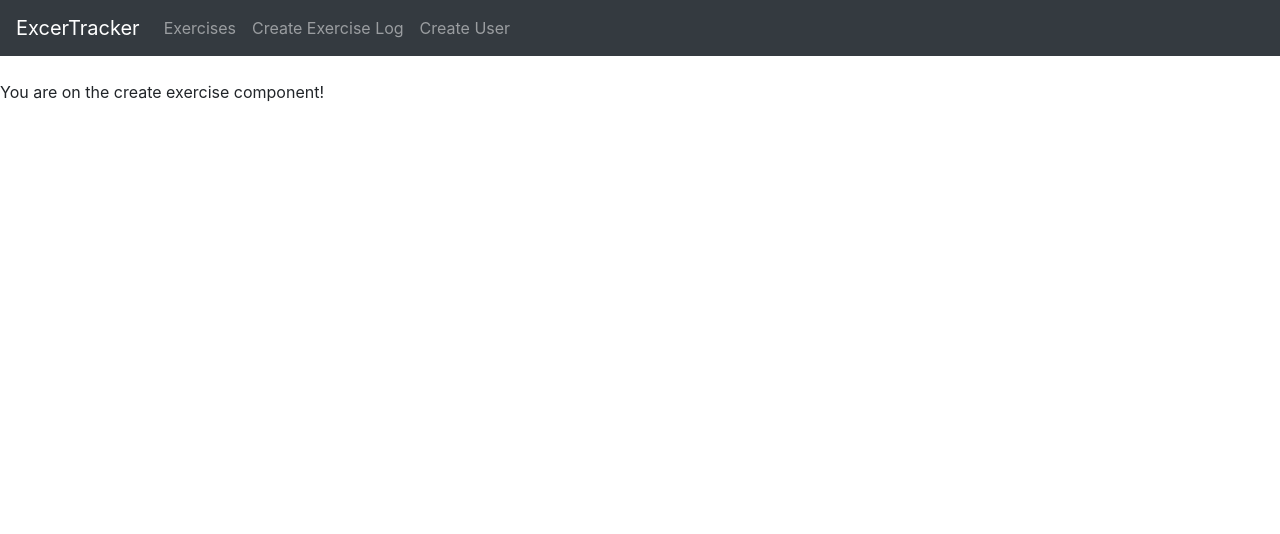
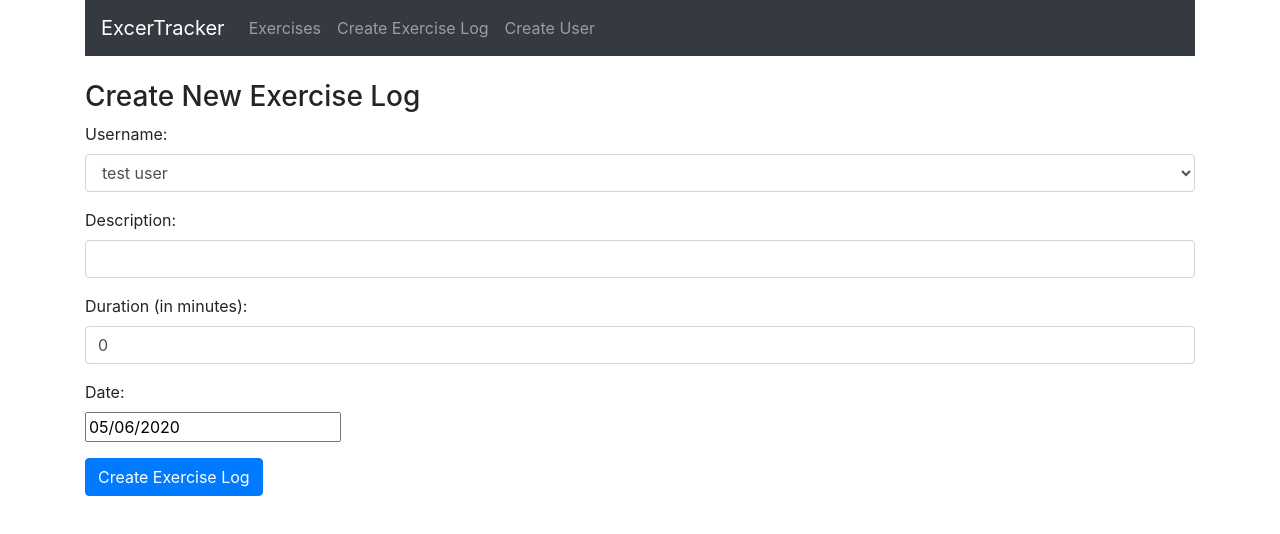
Before and after one commit to EmilKlepacz/mern-exercise-tracker, a React (Create React App) app: page /create in a window 1280 px wide. Shown: the top 534 px of the page. Built offline with nearby package versions, Linux system fonts and the light colour scheme.

Commit message:
created form for create-exercise component

```diff
--- a/package.json
+++ b/package.json
@@ -8,6 +8,8 @@
     "@testing-library/user-event": "^7.2.1",
     "bootstrap": "^4.4.1",
     "react": "^16.13.1",
+    "react-date-picker": "^8.0.1",
+    "react-datepicker": "^2.14.1",
     "react-dom": "^16.13.1",
     "react-router-dom": "^5.1.2",
     "react-scripts": "3.4.1"
--- a/src/App.js
+++ b/src/App.js
@@ -11,12 +11,14 @@ import CreateUser from "./components/create-user.component";
 function App() {
   return (
     <Router>
+      <div className="container">
         <Navbar />
         <br/>
         <Route path="/" exact component={ExercisesList} />
         <Route path="/edit/:id" component={EditExercise} />
         <Route path="/create" component={CreateExercise} />
         <Route path="/user" component={CreateUser} />
+      </div>
     </Router>
 
   );
--- a/src/components/create-exercise.component.js
+++ b/src/components/create-exercise.component.js
@@ -1,11 +1,129 @@
 import React, { Component } from 'react';
+import DatePicker from 'react-datepicker';
+import "react-datepicker/dist/react-datepicker.css"
 
 export default class CreateExercise extends Component {
+
+    constructor(props){
+        super(props);
+
+        this.onChangeUsername = this.onChangeUsername.bind(this);
+        this.onChangeDescription = this.onChangeDescription.bind(this);
+        this.onChangeDuration = this.onChangeDuration.bind(this);
+        this.onChangeDate = this.onChangeDate.bind(this);
+        this.onSubmit = this.onSubmit.bind(this);
+
+        this.state = {
+            username: '',
+            description: '',
+            duration: 0,
+            date: new Date(),
+            users: []
+        }
+    }
+
+    //right before anything is displayed on the page then load list of users
+    componentWillMount(){
+        this.setState({
+            users: ['test user'],
+            username: 'test user'
+        });
+    }
+
+    onChangeUsername(e){
+        this.setState({
+            username: e.target.value
+        });
+    }
+
+    onChangeDescription(e){
+        this.setState({
+            description: e.target.value
+        });
+    }
+
+    onChangeDuration(e){
+        this.setState({
+            duration: e.target.value
+        });
+    }
+
+    onChangeDate(date){
+        this.setState({
+            date: date
+        });
+    }
+
+    onSubmit(e){
+        e.preventDefault();
+
+        const exercise = {
+            username: this.state.username,
+            description: this.state.description,
+            duration: this.state.duration,
+            date: this.state.date
+        }
+
+        console.log(exercise);
+
+        window.location = "/";
+    }
+
     render() {
         return (
-        <div>
-            <p>You are on the create exercise component!</p>
-        </div>
+            <div>
+            <h3>Create New Exercise Log</h3>
+            <form onSubmit={this.onSubmit}>
+              <div className="form-group">
+                <label>Username: </label>
+                <select ref="userInput"
+                    required
+                    className="form-control"
+                    value={this.state.username}
+                    onChange={this.onChangeUsername}>
+                    {
+                      this.state.users.map(function(user) {
+                        return <option
+                          key={user}
+                          value={user}>{user}
+                          </option>;
+                      })
+                    }
+                </select>
+              </div>
+              <div className="form-group">
+                <label>Description: </label>
+                <input  type="text"
+                    required
+                    className="form-control"
+                    value={this.state.description}
+                    onChange={this.onChangeDescription}
+                    />
+              </div>
+              <div className="form-group">
+                <label>Duration (in minutes): </label>
+                <input
+                    type="text"
+                    className="form-control"
+                    value={this.state.duration}
+                    onChange={this.onChangeDuration}
+                    />
+              </div>
+              <div className="form-group">
+                <label>Date: </label>
+                <div>
+                  <DatePicker
+                    selected={this.state.date}
+                    onChange={this.onChangeDate}
+                  />
+                </div>
+              </div>
+
+              <div className="form-group">
+                <input type="submit" value="Create Exercise Log" className="btn btn-primary" />
+              </div>
+            </form>
+          </div>
         )
     }
 }
```
Also changed, not shown: 1 other file (tests, documents, lock files or other folders). Lines whose indentation alone changed are shown as unchanged.
